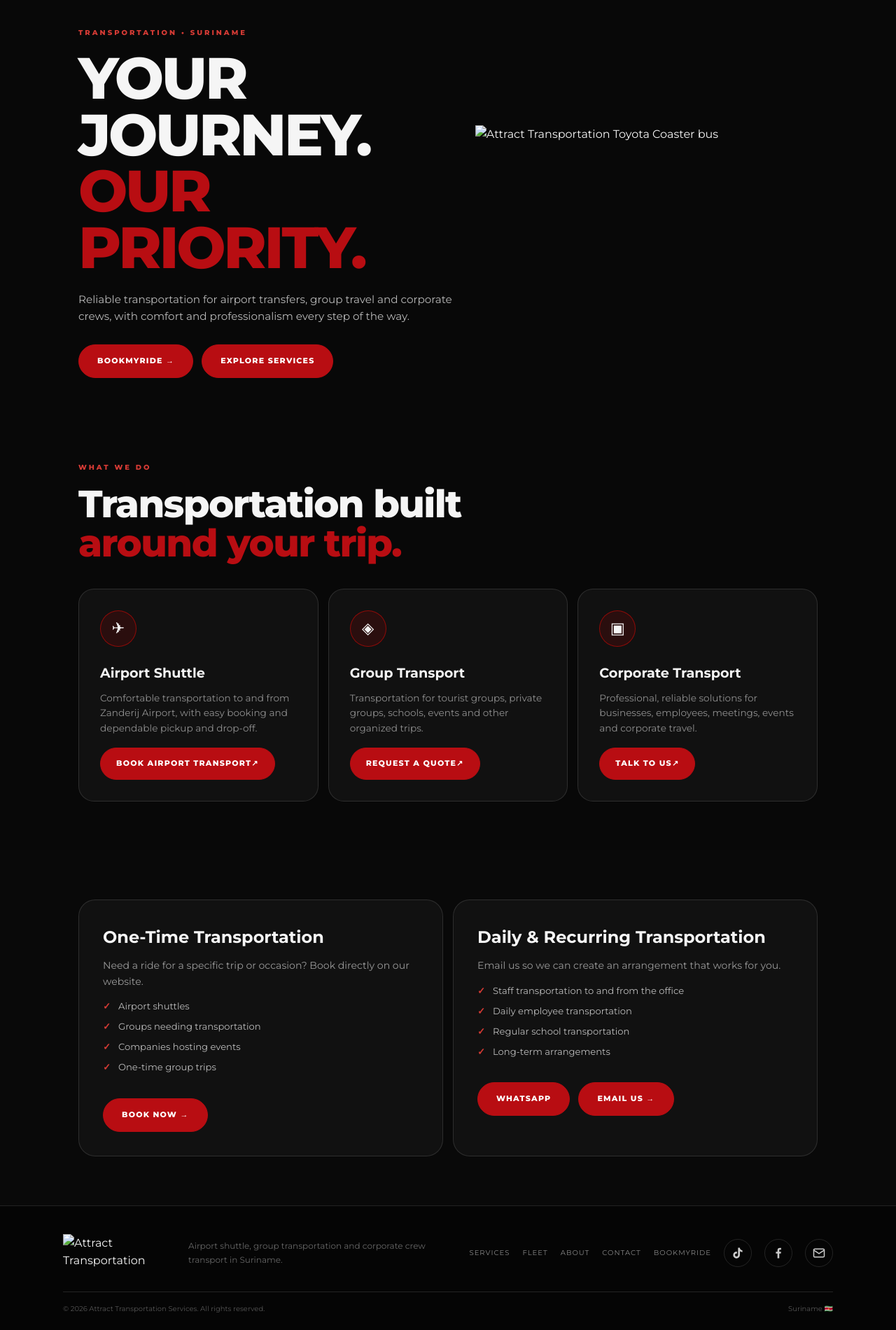
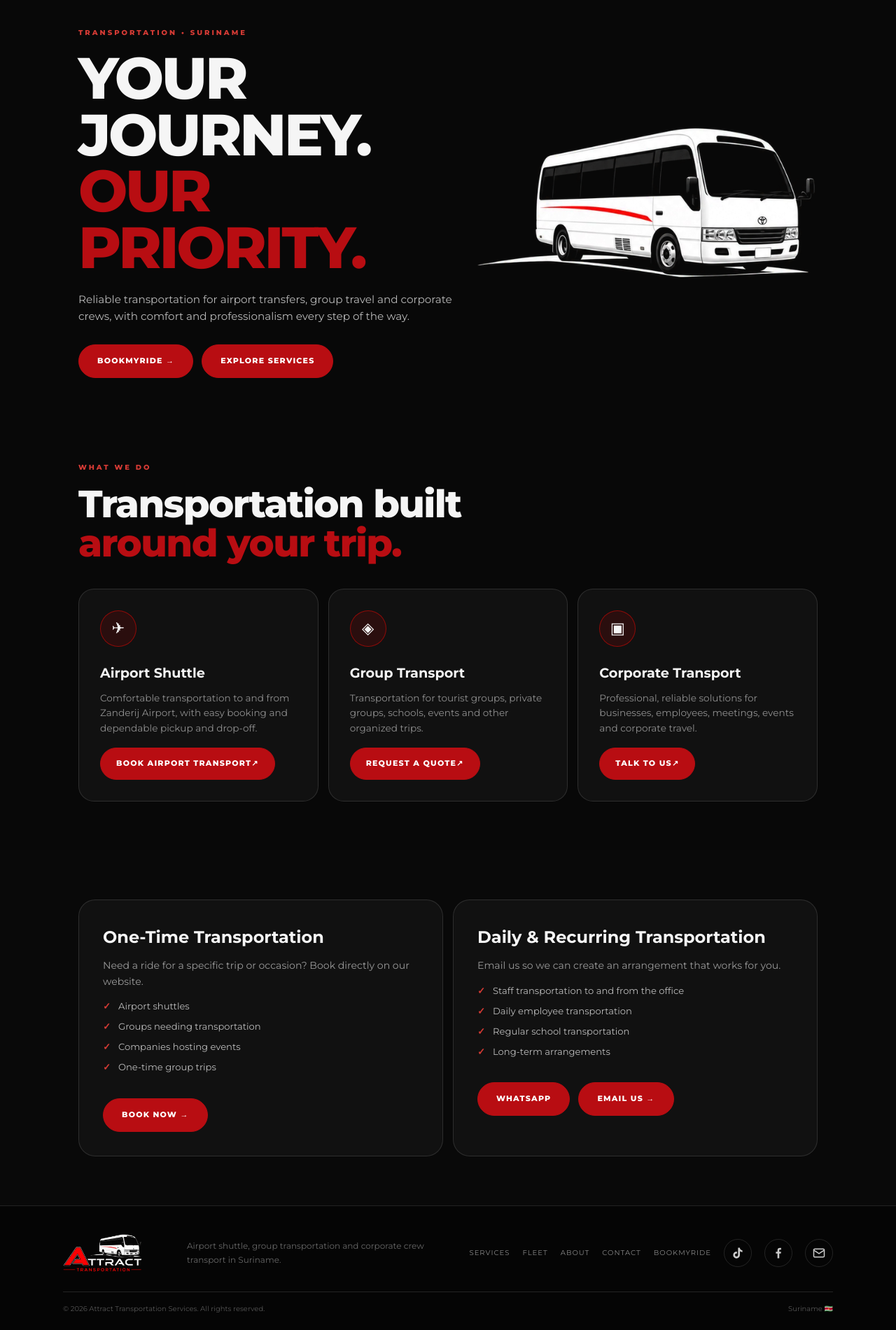
Before and after one commit to doebriexavier-prog/attract-transportation, a plain HTML site: page index.html in a window 1280 px wide. Shown: the part 118-2018 px from the top of the page at 70% size. Drawn offline with Linux system fonts and the light colour scheme.

Commit message:
Update image sources in index.html

```diff
--- a/index.html
+++ b/index.html
@@ -29,7 +29,7 @@
 <p class="lead">Reliable transportation for airport transfers, group travel and corporate crews, with comfort and professionalism every step of the way.</p>
 <div class="row"><a class="btn" href="bookmyride.html">BookMyRide →</a><a class="btn ghost" href="index.html#services">Explore services</a></div>
 </div>
-<img class="bs hero-img" src="images/bus.webp" alt="Attract Transportation Toyota Coaster bus" width="600" height="272">
+<img class="bs hero-img" src="bus.webp" alt="Attract Transportation Toyota Coaster bus" width="600" height="272">
 </div></div>
 <section class="s" id="services"><div class="wrap"><div class="head"><p class="eyebrow">WHAT WE DO</p><h2>Transportation built <span>around your trip.</span></h2></div>
 <div class="g g3">
@@ -51,7 +51,7 @@
 
 <footer>
 <div class="fm">
-<a class="logo" href="index.html" aria-label="Attract Transportation home"><img class="lg" src="images/logo.webp" alt="Attract Transportation" width="420" height="200"></a>
+<a class="logo" href="index.html" aria-label="Attract Transportation home"><img class="lg" src="logo.png" alt="Attract Transportation" width="420" height="200"></a>
 <p>Airport shuttle, group transportation and corporate crew transport in Suriname.</p>
 <div class="fl"><a href="index.html#services">Services</a><a href="fleet.html">Fleet</a><a href="about.html">About</a><a href="contact.html">Contact</a><a href="bookmyride.html">BookMyRide</a><a class="soc" href="https://www.tiktok.com/@attracttransportation" target="_blank" rel="noopener" aria-label="TikTok"><svg viewBox="0 0 24 24" aria-hidden="true"><path d="M16.6 5.8A4.3 4.3 0 0 1 15.5 3h-3.1v12.4a2.6 2.6 0 1 1-2.6-2.6c.3 0 .5 0 .8.1V9.7a5.8 5.8 0 1 0 5 5.7V9.1a7.4 7.4 0 0 0 4.3 1.4V7.4a4.3 4.3 0 0 1-3.3-1.6z"/></svg></a><a class="soc" href="https://www.facebook.com/attracttransportation" target="_blank" rel="noopener" aria-label="Facebook"><svg viewBox="0 0 24 24" aria-hidden="true"><path d="M13.5 21v-8h2.7l.4-3.2h-3.1V7.8c0-.9.3-1.5 1.6-1.5h1.6V3.4c-.3 0-1.3-.1-2.3-.1-2.4 0-4 1.4-4 4.1v2.4H7.7V13h2.7v8h3.1z"/></svg></a><a class="soc" href="mailto:ariefdoebrie@hotmail.com" aria-label="Email"><svg viewBox="0 0 24 24" aria-hidden="true" style="fill:none;stroke:currentColor;stroke-width:1.8;stroke-linecap:round;stroke-linejoin:round"><rect x="3" y="5" width="18" height="14" rx="2"/><path d="m3 7 9 6 9-6"/></svg></a></div>
 </div>
```
